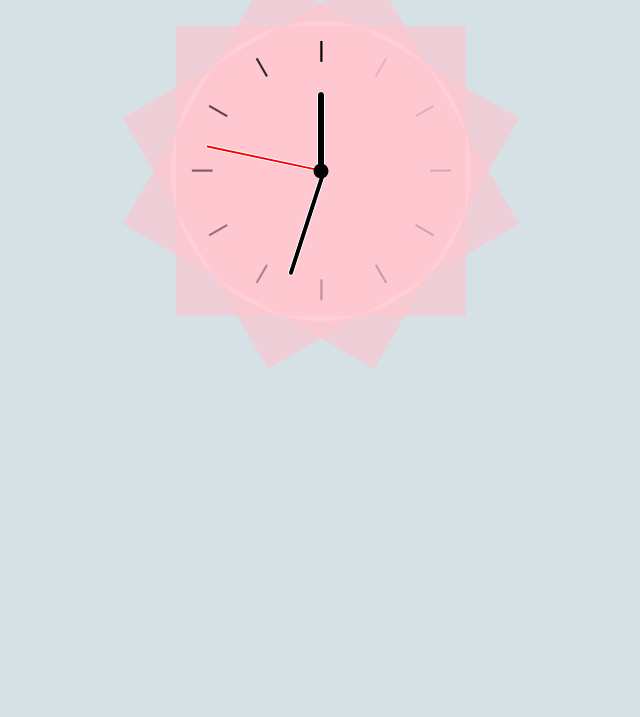
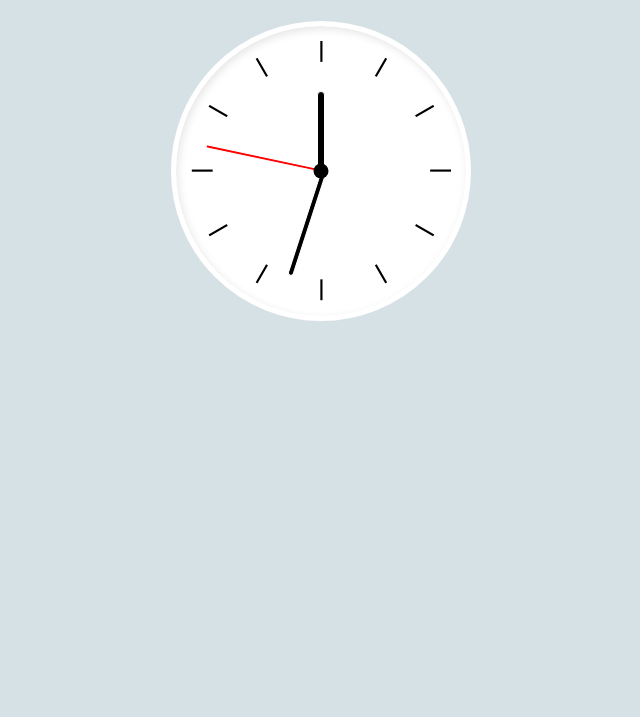
Before and after one commit to yoojinyang0303/js-training, a plain HTML site: page index.html in a window 1280 px wide. Shown: the part 83-800 px from the top of the page, without its empty margins (319-959 px from the left). Drawn offline with nearby package versions, Linux system fonts and the light colour scheme.

Commit message:
Chore: 테스트용 배경색 css 제거

```diff
--- a/style.css
+++ b/style.css
@@ -75,7 +75,6 @@ body {
   font-size: 20px;
   font-weight: bold;
   text-align: center;
-  background-color: rgba(255, 192, 203, 0.2);
 }
 
 /* 시간 '|' 위치 */
```
